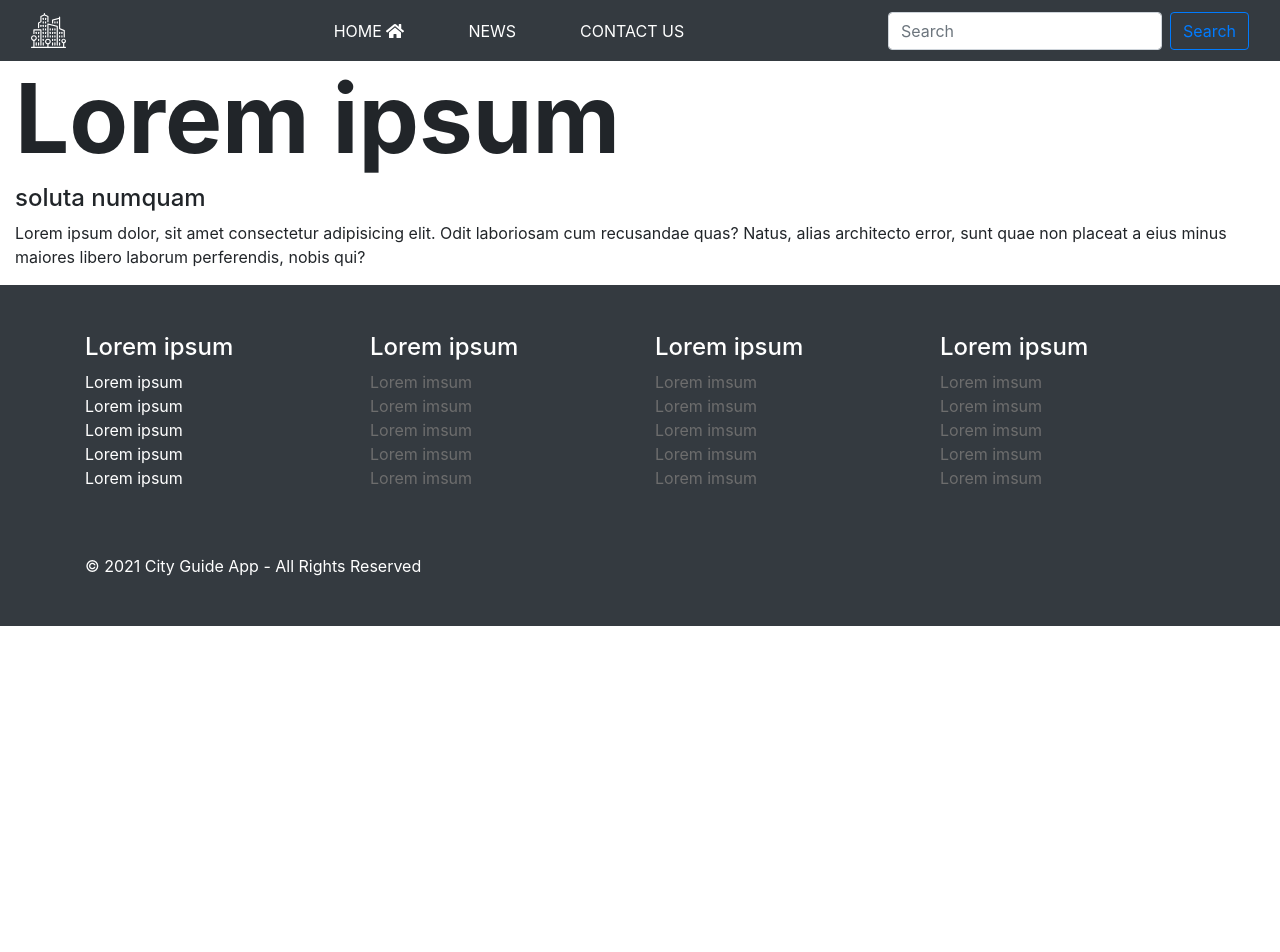
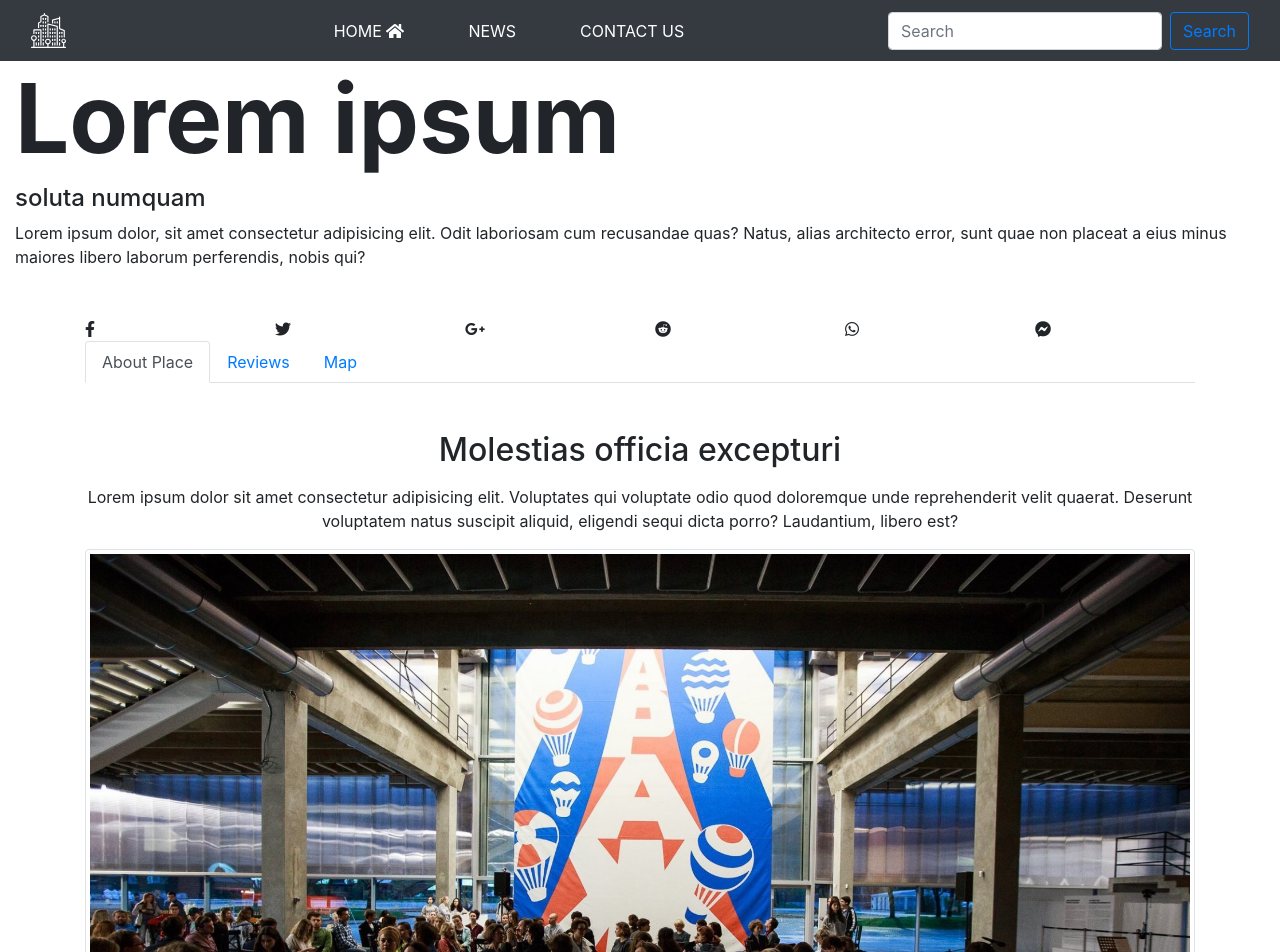
Before and after one commit to Volodymyrquo/city-guide, a React (Create React App) app: page /details in a window 1280 px wide. Shown: the top 952 px of the page. Before the commit the page ends 800 px from the top, so only its background shows below. Built offline with nearby package versions, Linux system fonts and the light colour scheme.

Commit message:
created tab in Details

```diff
--- a/public/index.html
+++ b/public/index.html
@@ -2,6 +2,12 @@
 <html lang="en">
   <head>
     <meta charset="utf-8" />
+    <link
+      rel="stylesheet"
+      href="https://use.fontawesome.com/releases/v5.15.1/css/all.css"
+      integrity="sha384-vp86vTRFVJgpjF9jiIGPEEqYqlDwgyBgEF109VFjmqGmIY/Y4HV4d3Gp2irVfcrp"
+      crossorigin="anonymous"
+    />
     <link rel="icon" href="%PUBLIC_URL%/favicon.ico" />
     <meta name="viewport" content="width=device-width, initial-scale=1" />
     <meta name="theme-color" content="#000000" />
--- a/src/components/pages/Details.jsx
+++ b/src/components/pages/Details.jsx
@@ -21,6 +21,96 @@ const Details = () => {
               <h1 className='display-1 font-weight-bold'>{headerTitle}</h1>
               <h4 className='display-5'>{headerSubTitle}</h4>
               <p>{headerText}</p>
+              {/* social icons */}
+              <div className='container mt-5'>
+                <div className='row justify-content-center'>
+                  <div className='col-2'>
+                    <i class='fab fa-facebook-f' />
+                  </div>
+                  <div className='col-2'>
+                    <i class='fab fa-twitter' />
+                  </div>
+                  <div className='col-2'>
+                    <i class='fab fa-google-plus-g' />
+                  </div>
+                  <div className='col-2'>
+                    <i class='fab fa-reddit' />
+                  </div>
+                  <div className='col-2'>
+                    <i class='fab fa-whatsapp' />
+                  </div>
+                  <div className='col-2'>
+                    <i class='fab fa-facebook-messenger' />
+                  </div>
+                </div>
+              </div>
+            </div>
+            {/* Nav Links */}
+            <div className='container'>
+              <ul className='nav nav-tabs' role='tablist'>
+                {/* About Place Link */}
+                <li className='nav-item'>
+                  <a
+                    href='#aboutPlace'
+                    className='nav-link active'
+                    role='tab'
+                    data-bs-toggle='tab'>
+                    About Place
+                  </a>
+                </li>
+                {/* Reviews Link */}
+                <li className='nav-item'>
+                  <a
+                    href='#reviews'
+                    className='nav-link'
+                    role='tab'
+                    data-bs-toggle='tab'>
+                    Reviews
+                  </a>
+                </li>
+                {/* Map Link */}
+                <li className='nav-item'>
+                  <a
+                    href='#map'
+                    className='nav-link '
+                    role='tab'
+                    data-bs-toggle='tab'>
+                    Map
+                  </a>
+                </li>
+              </ul>
+              {/* Tab pane */}
+              <div className='tab-content mb-5'>
+                {/* About Place tab */}
+                <div
+                  id='aboutPlace'
+                  className='tab-pane in active text-center mt-5'
+                  role='tabpanel'>
+                  <h2 className='mb-3'>{title}</h2>
+                  <p>{description}</p>
+                  <img
+                    src={img}
+                    alt={title}
+                    className='img-thumbnail img-fluid'
+                  />
+                </div>
+                {/* Reviews tab */}
+                <div id='reviews' className='tab-pane' role='tabpanel'>
+                  Reviews content
+                </div>
+                {/* Map tab */}
+                <div id='map' className='tab-pane' role='tabpanel'>
+                  <iframe
+                    src={maps}
+                    style={{
+                      border: '0',
+                      height: '28.125rem',
+                      width: '100%',
+                      frameborder: '0',
+                    }}
+                    title='map'></iframe>
+                </div>
+              </div>
             </div>
           </>
         );
```
Also changed, not shown: 1 other file (tests, documents, lock files or other folders).
